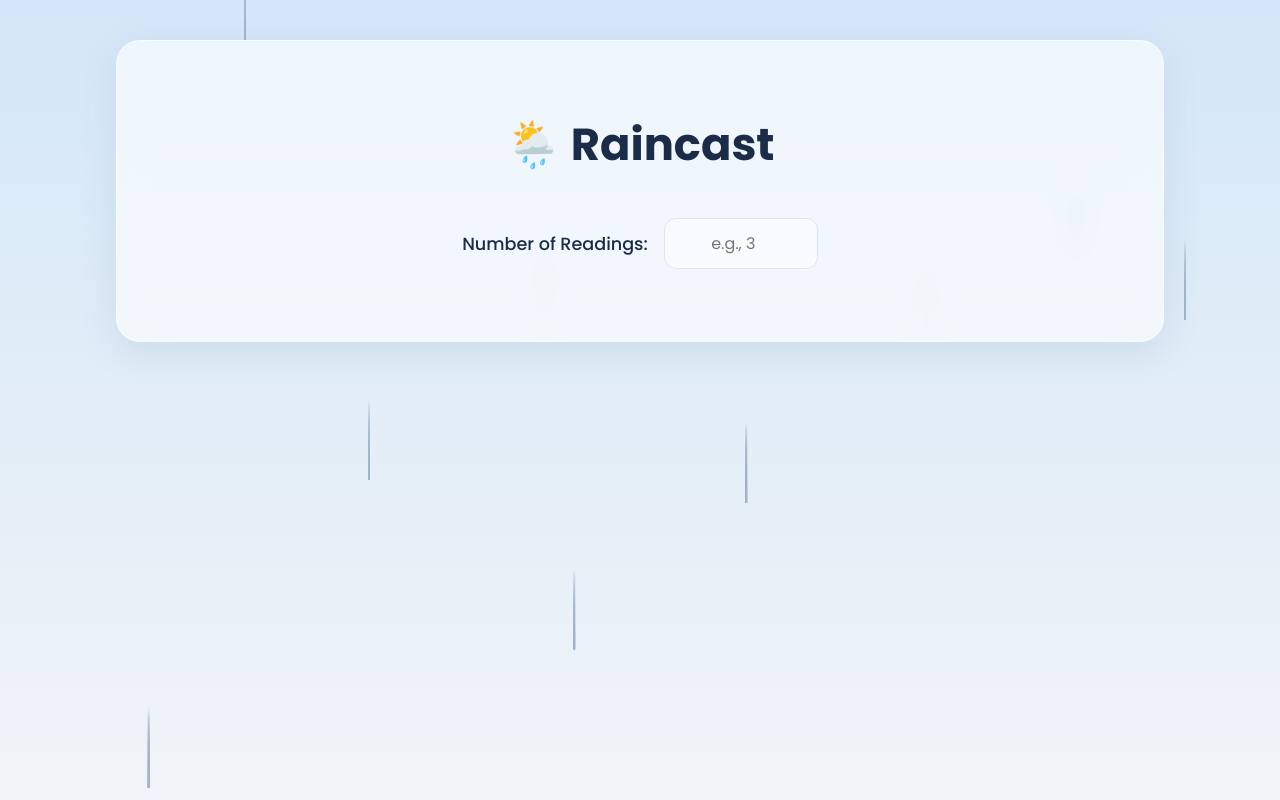
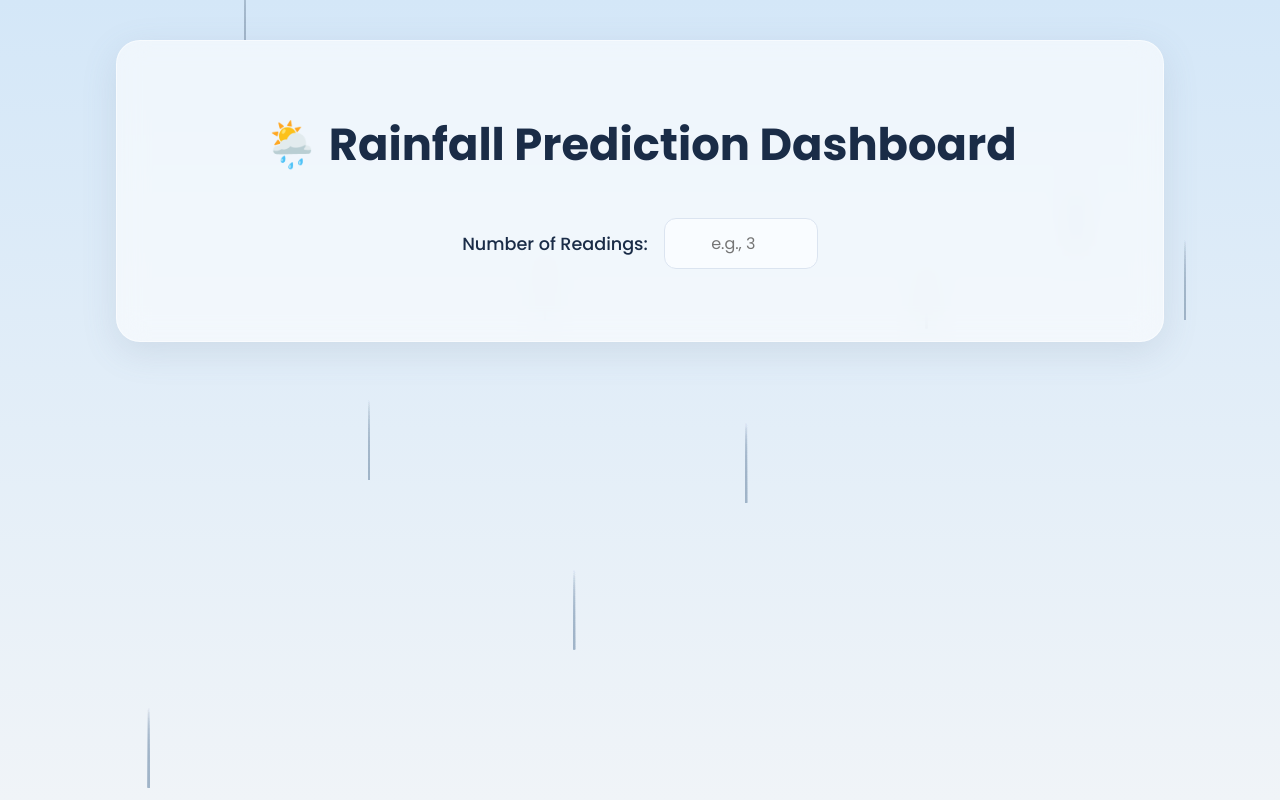
Before and after one commit to THEGODSAVIOUR/raincast-app, a React (Create React App) app in the folder frontend/: page / in a window 1280 px wide. Built offline with nearby package versions, Linux system fonts and the light colour scheme.

Commit message:
docs: Update app title to be more descriptive

```diff
--- a/frontend/src/components/RainfallForm.js
+++ b/frontend/src/components/RainfallForm.js
@@ -70,7 +70,9 @@ const RainfallForm = () => {
 
   return (
     <div className="container">
-      <h1 className="title">🌦️ Raincast</h1>
+      {/* --- THIS IS THE ONLY LINE THAT CHANGED --- */}
+      <h1 className="title">🌦️ Rainfall Prediction Dashboard</h1>
+
       <form onSubmit={handleSubmit}>
         <div className="input-section">
           <label htmlFor="numReadings">Number of Readings:</label>
@@ -102,14 +104,12 @@ const RainfallForm = () => {
           </div>
           <div className="results-content">
             <div className="results-data">
-              {/* --- CHANGE 1 --- */}
               <h3>Relative Humidity Readings</h3>
               <table>
                 <thead>
                   <tr>
                     <th>Air Temp (°C)</th>
                     <th>Dew Point (°C)</th>
-                    {/* --- CHANGE 2 --- */}
                     <th>Relative Humidity (%)</th>
                   </tr>
                 </thead>
@@ -125,7 +125,6 @@ const RainfallForm = () => {
               </table>
             </div>
             <div className="results-chart">
-              {/* --- CHANGE 3 --- */}
               <h3>Relative Humidity Trend</h3>
               <div className="chart-container">
                 <ResponsiveContainer width="100%" height="100%">
@@ -134,11 +133,11 @@ const RainfallForm = () => {
                     <XAxis dataKey="air_temp" type="number" domain={['dataMin', 'dataMax']}>
                       <Label value="Air Temperature (°C)" offset={-15} position="insideBottom"/>
                     </XAxis>
-                    <YAxis yAxisId="left" orientation="left" stroke="#8884d8">
+                    <YAxis>
                       <Label value="Relative Humidity (%)" angle={-90} position="insideLeft" style={{ textAnchor: "middle" }}/>
                     </YAxis>
                     <Tooltip />
-                    <Line yAxisId="left" type="monotone" dataKey="relative_humidity" stroke={prediction.includes("High") ? "var(--primary-color)" : "#f39c12"} strokeWidth={3} dot={{ r: 5 }}/>
+                    <Line type="monotone" dataKey="relative_humidity" stroke={prediction.includes("High") ? "var(--primary-color)" : "#f39c12"} strokeWidth={3} dot={{ r: 5 }}/>
                   </LineChart>
                 </ResponsiveContainer>
               </div>
```
